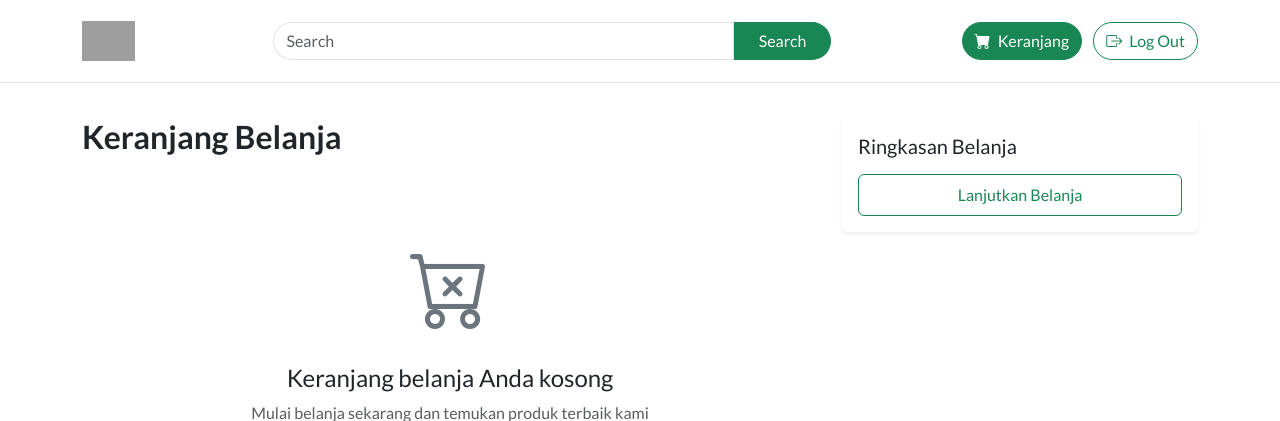
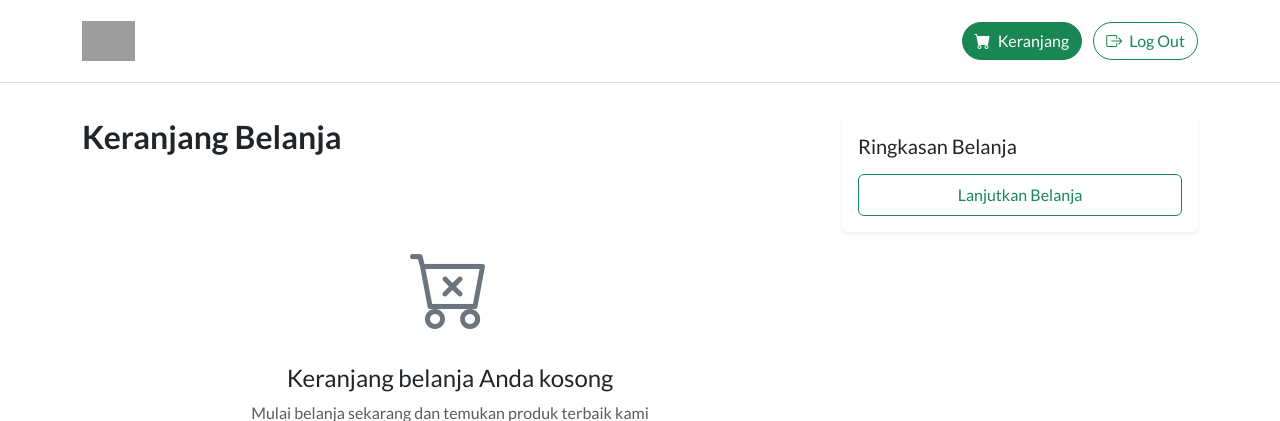
Before and after one commit to aloysiusbian/sistem-toko-sembako, a CodeIgniter 4 app: the page made by app/Views/keranjang.php in a window 1280 px wide. Shown: the top 421 px of the page. Run offline with PHP 8.4 and a stand-in for CodeIgniter, Linux system fonts and the light colour scheme; the template is opened without the code that fills it, so the values that code supplies are empty; some libraries are stand-ins or nearby versions; grey boxes are pictures that could not be loaded.

Commit message:
del searchbar:cart

```diff
--- a/app/Views/keranjang.php
+++ b/app/Views/keranjang.php
@@ -66,11 +66,7 @@
                 <a class="navbar-brand d-flex align-items-center" href="/beranda">
                     <img src="LogoSembakoKu.png" alt="Logo" height="40" class="me-2">
                 </a>
-                <!-- Search Bar -->
-                <form class="d-flex w-50 me-3">
-                    <input class="form-control rounded-start-pill" type="search" placeholder="Search" />
-                    <button class="btn btn-success rounded-end-pill px-4" type="submit">Search</button>
-                </form>
+
                 <!-- Account & Cart Buttons -->
                 <div>
                     <a href="/keranjang" class="btn btn-success rounded-pill me-2">
```
Also changed, not shown: app/Config/Routes.php (line endings or trailing spaces).
